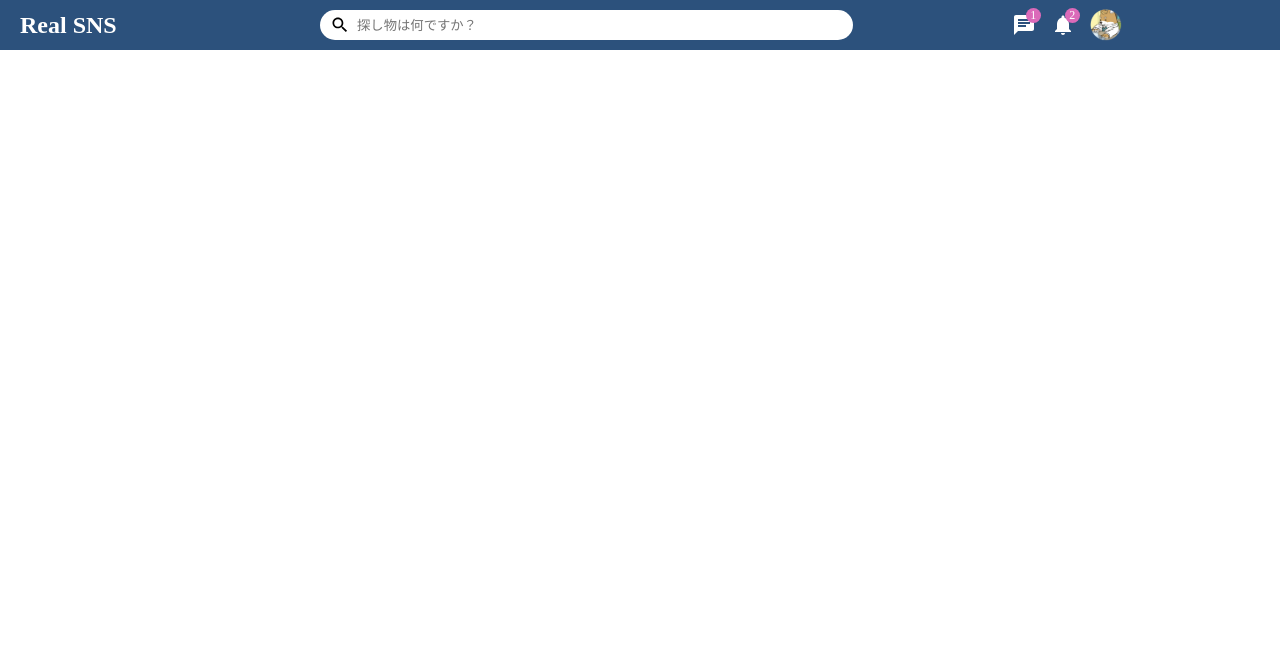
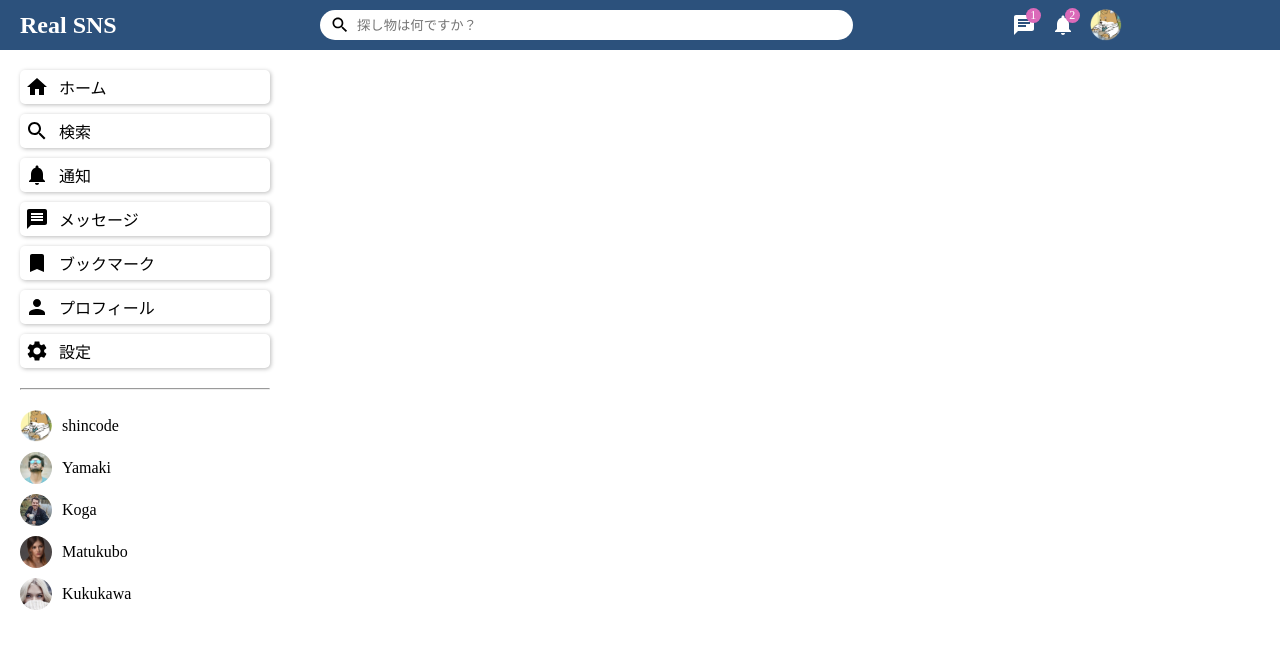
Before and after one commit to TaroAri/real-sns-frontend, a React (Create React App) app: page / in a window 1280 px wide. Shown: the top 648 px of the page. Built offline with nearby package versions, Linux system fonts and the light colour scheme.

Commit message:
サイドバーのUIの作成

```diff
--- a/public/style.css
+++ b/public/style.css
@@ -1,3 +1,7 @@
 * {
   margin: 0;
 }
+
+body {
+  overscroll-behavior: none;
+}
--- /dev/null
+++ b/src/components/sidebar/Sidebar.css
@@ -0,0 +1,58 @@
+li {
+  list-style: none;
+}
+
+.sidebarContainer {
+  width: 250px;
+  height: 100%;
+  margin: 20px;
+  display: flex;
+  flex-direction: column;
+  gap: 20px;
+}
+
+.sidebarButtonItems {
+  display: flex;
+  justify-content: center;
+  flex-direction: column;
+  gap: 10px;
+  padding: 0;
+}
+
+.sidebarButton {
+  display: flex;
+  align-items: center;
+  gap: 10px;
+  padding: 5px;
+  border-radius: 5px;
+  box-shadow: 1px 1px 4px rgb(188, 188, 188);
+  transition: box-shadow 0.5s ease;
+}
+
+.sidebarButton:hover {
+  box-shadow: none;
+}
+
+.sidebarUsers {
+  display: flex;
+  justify-content: flex-start;
+  flex-direction: column;
+  gap: 10px;
+  padding: 0;
+  overflow-y: auto;
+  flex: 1;
+}
+
+.loginUserItem {
+  display: flex;
+  align-items: center;
+  gap: 10px;
+}
+
+.loginUserIcon {
+  width: 32px;
+  height: 32px;
+  border-radius: 50%;
+  cursor: pointer;
+  object-fit: cover;
+}
--- /dev/null
+++ b/src/components/sidebar/Sidebar.jsx
@@ -0,0 +1,71 @@
+import {
+  Home,
+  Search,
+  Notifications,
+  Message,
+  Bookmark,
+  Person,
+  Settings,
+} from "@mui/icons-material";
+import React from "react";
+import "./Sidebar.css";
+
+export default function Sidebar() {
+  const loginUsers = [
+    { userId: 1, name: "shincode", icon: "1.jpeg" },
+    { userId: 2, name: "Yamaki", icon: "2.jpeg" },
+    { userId: 3, name: "Koga", icon: "3.jpeg" },
+    { userId: 4, name: "Matukubo", icon: "4.jpeg" },
+    { userId: 5, name: "Kukukawa", icon: "5.jpeg" },
+  ];
+
+  return (
+    <div className="sidebarContainer">
+      <ul className="sidebarButtonItems">
+        <li className="sidebarButton">
+          <Home />
+          <span className="sidebarButtonText">ホーム</span>
+        </li>
+        <li className="sidebarButton">
+          <Search />
+          <span className="sidebarButtonText">検索</span>
+        </li>
+        <li className="sidebarButton">
+          <Notifications />
+          <span className="sidebarButtonText">通知</span>
+        </li>
+        <li className="sidebarButton">
+          <Message />
+          <span className="sidebarButtonText">メッセージ</span>
+        </li>
+        <li className="sidebarButton">
+          <Bookmark />
+          <span className="sidebarButtonText">ブックマーク</span>
+        </li>
+        <li className="sidebarButton">
+          <Person />
+          <span className="sidebarButtonText">プロフィール</span>
+        </li>
+        <li className="sidebarButton">
+          <Settings />
+          <span className="sidebarButtonText">設定</span>
+        </li>
+      </ul>
+
+      <hr />
+
+      <ul className="sidebarUsers">
+        {loginUsers.map((loginUser) => (
+          <li key={loginUser.userId} className="loginUserItem">
+            <img
+              src={"/assets/person/" + loginUser.icon}
+              alt=""
+              className="loginUserIcon"
+            />
+            <span className="loginUserName">{loginUser.name}</span>
+          </li>
+        ))}
+      </ul>
+    </div>
+  );
+}
--- a/src/components/topbar/Topbar.css
+++ b/src/components/topbar/Topbar.css
@@ -4,7 +4,7 @@
   width: 100%;
   display: flex;
   align-items: center;
-  position: sticky;
+  position: fixed;
   top: 0;
   z-index: 100;
 }
--- a/src/pages/home/Home.css
+++ b/src/pages/home/Home.css
@@ -0,0 +1,5 @@
+.homeContainer {
+  display: flex;
+  height: calc(100vh - 50px);
+  margin-top: 50px;
+}
--- a/src/pages/home/Home.jsx
+++ b/src/pages/home/Home.jsx
@@ -1,13 +1,17 @@
-import React from 'react'
-import Topbar from '../../components/topbar/Topbar'
+import React from "react";
+import Topbar from "../../components/topbar/Topbar";
+import Sidebar from "../../components/sidebar/Sidebar";
+import "./Home.css";
 
 export default function Home() {
   return (
     <>
-        <Topbar />
-        {/* sidebar */}
+      <Topbar />
+      <div className="homeContainer">
+        <Sidebar />
         {/* timeline */}
         {/* righbar */}
+      </div>
     </>
-  )
+  );
 }
```
